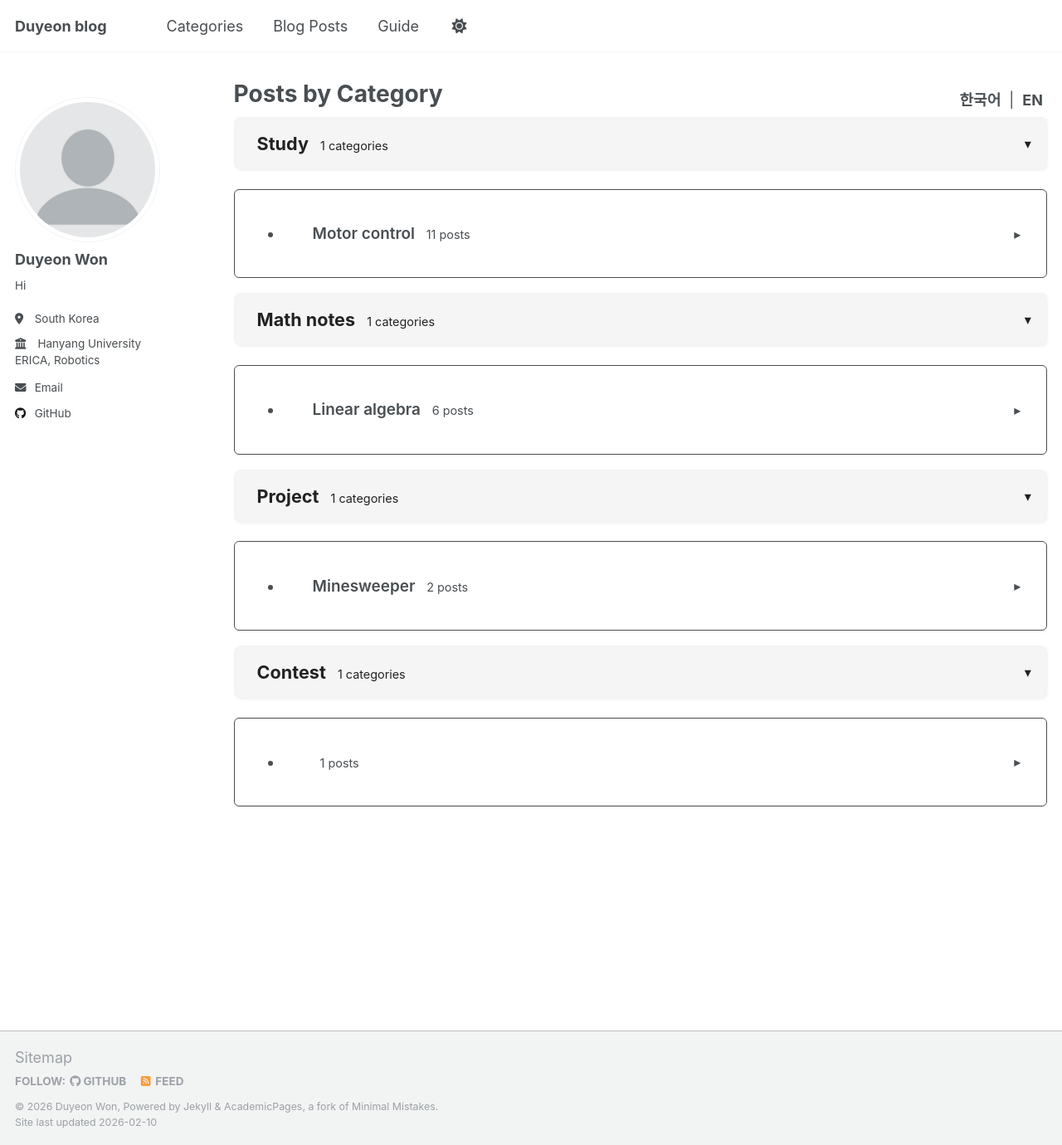
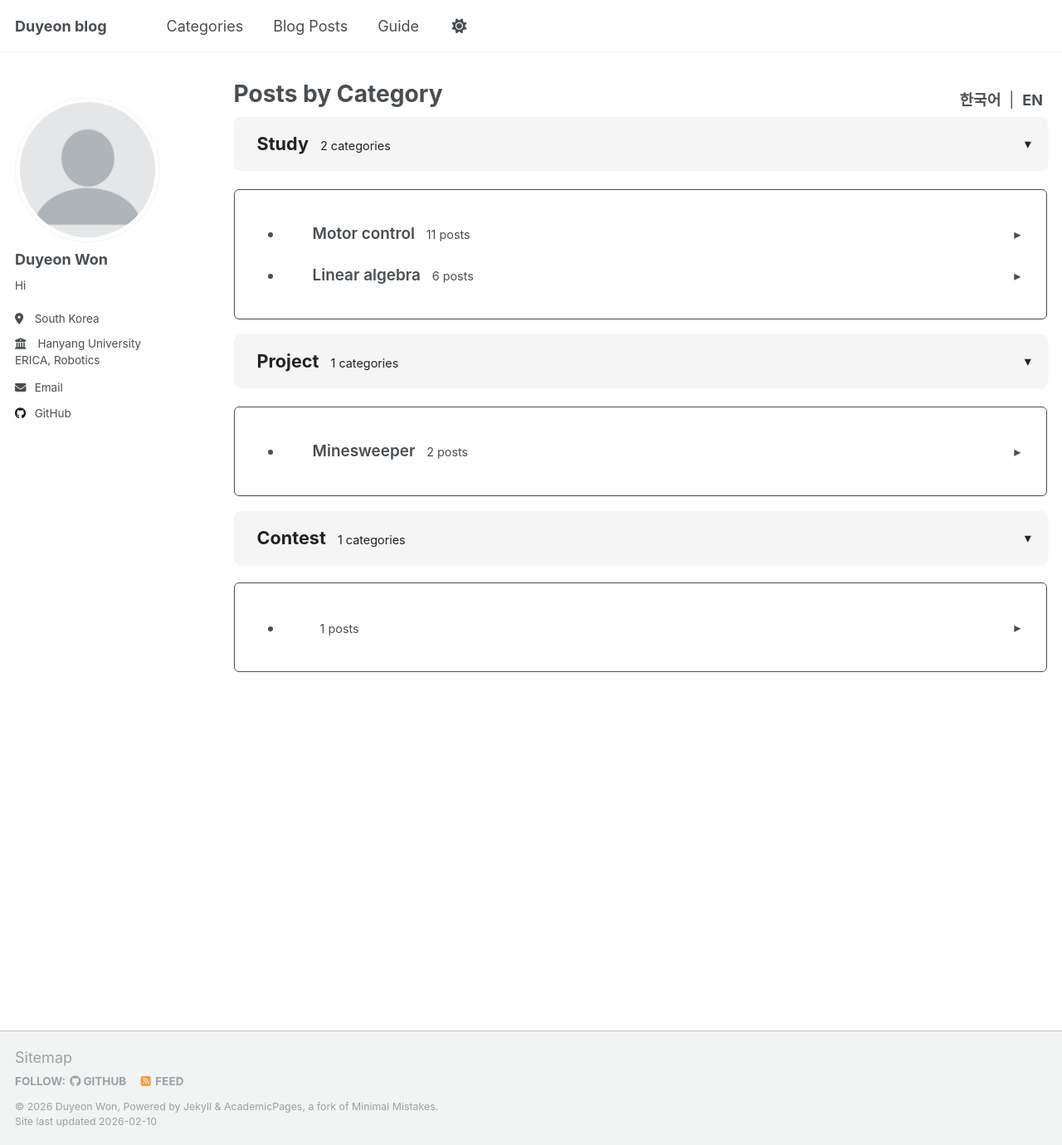
Before and after one commit to dy0221/dy0221.github.io, a Jekyll site: the page built from _pages/category-kr.html, in a window 1280 px wide and 1380 px high. Shown: the whole window at 83% size. Built offline with Jekyll 4.4.1, drawn with Linux system fonts in a browser that asks for light colours.

Commit message:
카테고리를 통합함

```diff
--- a/_posts/linear_algebra/kr/2025-05-27-linear-algebra-0-kr.md
+++ b/_posts/linear_algebra/kr/2025-05-27-linear-algebra-0-kr.md
@@ -7,7 +7,7 @@ tags:
   - Linear Algebra
   - kr
 excerpt: ""
-parent_category: Math Notes
+parent_category: Study
 category: Linear Algebra
 lang: kr
 slug_id: Linear Algebra/Start
--- a/_posts/linear_algebra/kr/2025-06-16-linear-algebra-1-kr.md
+++ b/_posts/linear_algebra/kr/2025-06-16-linear-algebra-1-kr.md
@@ -7,7 +7,7 @@ tags:
   - Linear Algebra
   - kr
 excerpt: ""
-parent_category: Math Notes
+parent_category: Study
 category: Linear Algebra
 lang: kr
 slug_id: Linear Algebra/Linear Algebra
--- a/_posts/linear_algebra/kr/2025-06-17-linear-algebra-2-kr.md
+++ b/_posts/linear_algebra/kr/2025-06-17-linear-algebra-2-kr.md
@@ -7,7 +7,7 @@ tags:
   - Linear Algebra
   - kr
 excerpt: ""
-parent_category: Math Notes
+parent_category: Study
 category: Linear Algebra
 lang: kr
 slug_id: Linear Algebra/Elimination
--- a/_posts/linear_algebra/kr/2025-08-13-linear-algebra-3-kr.md
+++ b/_posts/linear_algebra/kr/2025-08-13-linear-algebra-3-kr.md
@@ -7,7 +7,7 @@ tags:
   - Linear Algebra
   - kr
 excerpt: ""
-parent_category: Math Notes
+parent_category: Study
 category: Linear Algebra
 lang: kr
 slug_id: Linear Algebra/Matrix multiplication
--- a/_posts/linear_algebra/kr/2025-08-18-linear-algebra-4-kr.md
+++ b/_posts/linear_algebra/kr/2025-08-18-linear-algebra-4-kr.md
@@ -7,7 +7,7 @@ tags:
   - Linear Algebra
   - kr
 excerpt: ""
-parent_category: Math Notes
+parent_category: Study
 category: Linear Algebra
 lang: kr
 slug_id: Linear Algebra/Permutation Elimination
--- a/_posts/linear_algebra/kr/2025-08-19-linear-algebra-5-kr.md
+++ b/_posts/linear_algebra/kr/2025-08-19-linear-algebra-5-kr.md
@@ -7,7 +7,7 @@ tags:
   - Linear Algebra
   - kr
 excerpt: ""
-parent_category: Math Notes
+parent_category: Study
 category: Linear Algebra
 lang: kr
 slug_id: Linear Algebra/Inverse matrix and LU
```
